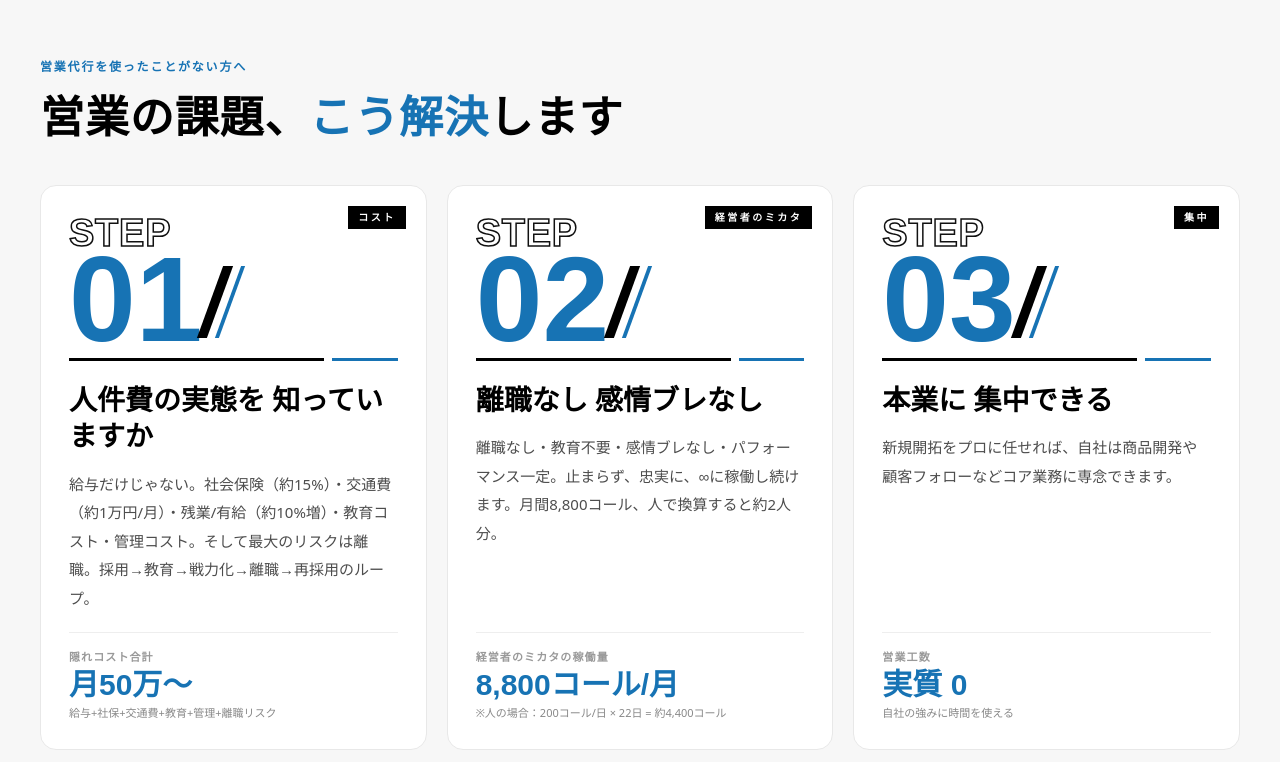
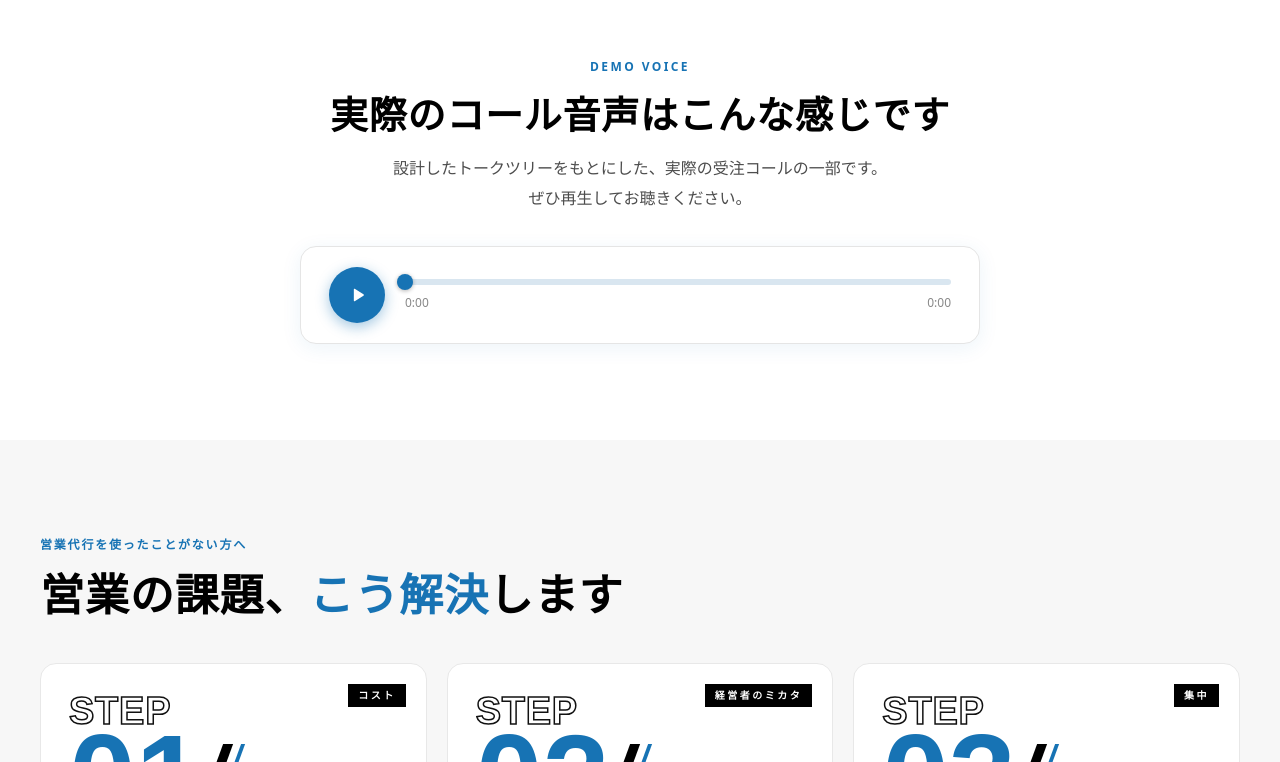
Before and after one commit to koretada0826/keieisyanomikata, a React (Vite) app: page / in a window 1280 px wide. Shown: the part 7082-7844 px from the top of the page. Built offline with nearby package versions, Linux system fonts and the light colour scheme; the HTML template or start-up script is replaced by a standard one.

Commit message:
Add demo call audio player section
Embed the actual order-call recording (public/demo-call.m4a) after
the talk-tree section, with a custom player: play/pause button, a
video-style draggable seek bar, and current/total time.

Co-Authored-By: Claude Opus 4.8 (1M context) <noreply@anthropic.com>

```diff
--- /dev/null
+++ b/src/components/AudioPlayer.tsx
@@ -0,0 +1,105 @@
+import { useRef, useState } from "react";
+
+function formatTime(t: number) {
+  if (!isFinite(t) || t < 0) return "0:00";
+  const m = Math.floor(t / 60);
+  const s = Math.floor(t % 60);
+  return `${m}:${s.toString().padStart(2, "0")}`;
+}
+
+export default function AudioPlayer({ src }: { src: string }) {
+  const audioRef = useRef<HTMLAudioElement>(null);
+  const [playing, setPlaying] = useState(false);
+  const [current, setCurrent] = useState(0);
+  const [duration, setDuration] = useState(0);
+
+  const toggle = () => {
+    const a = audioRef.current;
+    if (!a) return;
+    if (a.paused) {
+      void a.play();
+      setPlaying(true);
+    } else {
+      a.pause();
+      setPlaying(false);
+    }
+  };
+
+  const onSeek = (e: React.ChangeEvent<HTMLInputElement>) => {
+    const a = audioRef.current;
+    if (!a) return;
+    const v = Number(e.target.value);
+    a.currentTime = v;
+    setCurrent(v);
+  };
+
+  const pct = duration > 0 ? (current / duration) * 100 : 0;
+
+  return (
+    <div className="flex items-center gap-4 sm:gap-5 rounded-[16px] border border-[#e5e5e5] bg-white px-5 py-4 sm:px-7 sm:py-5 shadow-[0_4px_20px_rgba(23,115,180,0.08)]">
+      {/* 再生 / 一時停止ボタン */}
+      <button
+        type="button"
+        onClick={toggle}
+        aria-label={playing ? "一時停止" : "再生"}
+        className="shrink-0 flex h-12 w-12 sm:h-14 sm:w-14 items-center justify-center rounded-full bg-[#1773b4] text-white hover:bg-[#0f5a92] transition-colors cursor-pointer shadow-[0_4px_14px_rgba(23,115,180,0.4)]"
+      >
+        {playing ? (
+          <svg width="20" height="20" viewBox="0 0 24 24" fill="currentColor" aria-hidden={true}>
+            <rect x="6" y="5" width="4" height="14" rx="1" />
+            <rect x="14" y="5" width="4" height="14" rx="1" />
+          </svg>
+        ) : (
+          <svg width="20" height="20" viewBox="0 0 24 24" fill="currentColor" aria-hidden={true} style={{ marginLeft: 2 }}>
+            <path d="M7 5.5v13a1 1 0 0 0 1.54.84l10-6.5a1 1 0 0 0 0-1.68l-10-6.5A1 1 0 0 0 7 5.5Z" />
+          </svg>
+        )}
+      </button>
+
+      {/* シークバー＋時間 */}
+      <div className="flex-1 min-w-0">
+        <div className="relative h-2">
+          {/* トラック背景 */}
+          <div className="absolute top-1/2 -translate-y-1/2 w-full h-1.5 rounded-full bg-[#d9e6f0] overflow-hidden">
+            <div
+              className="h-full bg-[#1773b4] rounded-full"
+              style={{ width: `${pct}%` }}
+            />
+          </div>
+          {/* つまみ */}
+          <div
+            className="absolute top-1/2 -translate-y-1/2 -translate-x-1/2 h-4 w-4 rounded-full bg-[#1773b4] shadow-[0_1px_4px_rgba(0,0,0,0.3)] pointer-events-none"
+            style={{ left: `${pct}%` }}
+          />
+          {/* 操作用の透明レンジ */}
+          <input
+            type="range"
+            min={0}
+            max={duration || 0}
+            step={0.05}
+            value={current}
+            onChange={onSeek}
+            aria-label="再生位置"
+            className="absolute inset-0 w-full h-full cursor-pointer opacity-0"
+          />
+        </div>
+        <div className="mt-2 flex items-center justify-between text-[12px] font-medium text-[#888] tabular-nums">
+          <span>{formatTime(current)}</span>
+          <span>{formatTime(duration)}</span>
+        </div>
+      </div>
+
+      <audio
+        ref={audioRef}
+        src={src}
+        preload="metadata"
+        onLoadedMetadata={(e) => setDuration(e.currentTarget.duration)}
+        onTimeUpdate={(e) => setCurrent(e.currentTarget.currentTime)}
+        onEnded={() => {
+          setPlaying(false);
+          setCurrent(0);
+        }}
+      />
+    </div>
+  );
+}
--- a/src/components/Section1.tsx
+++ b/src/components/Section1.tsx
@@ -1,4 +1,5 @@
 import DiagnosisQuiz from "./DiagnosisQuiz";
+import AudioPlayer from "./AudioPlayer";
 
 export default function Section1() {
   return (
@@ -450,6 +451,18 @@ export default function Section1() {
       <p className="text-[18px] sm:text-[26px] lg:text-[32px] font-black text-black leading-[1.4]">「<span className="text-[#1773b4]">払ったのに成果ゼロ</span>」も、<br />「<span className="text-[#1773b4]">何してるかわからない</span>」も、<br />経営者のミカタでは、<span className="text-[#1773b4]">起きません。</span>
       </p>
       </div>
+      </div>
+      </div>
+      </section>
+      <section id="demo-voice" className="py-16 sm:py-24 px-5 sm:px-10 bg-white scroll-mt-[80px]">
+      <div className="max-w-[680px] mx-auto">
+      <div className="fade-in text-center mb-8 visible">
+      <p className="text-[12px] text-[#1773b4] tracking-[0.2em] font-bold mb-3">DEMO VOICE</p>
+      <h2 className="text-[24px] sm:text-[32px] lg:text-[38px] font-black text-black leading-[1.4] tracking-[0.02em] mb-3">実際のコール音声はこんな感じです</h2>
+      <p className="text-[14px] sm:text-[16px] text-[#4d4d4d] leading-[1.9]">設計したトークツリーをもとにした、実際の受注コールの一部です。<br className="hidden sm:block" />ぜひ再生してお聴きください。</p>
+      </div>
+      <div className="fade-in visible">
+      <AudioPlayer src="/demo-call.m4a" />
       </div>
       </div>
       </section>
```
Also changed, not shown: 1 other file (tests, documents, lock files or other folders).
